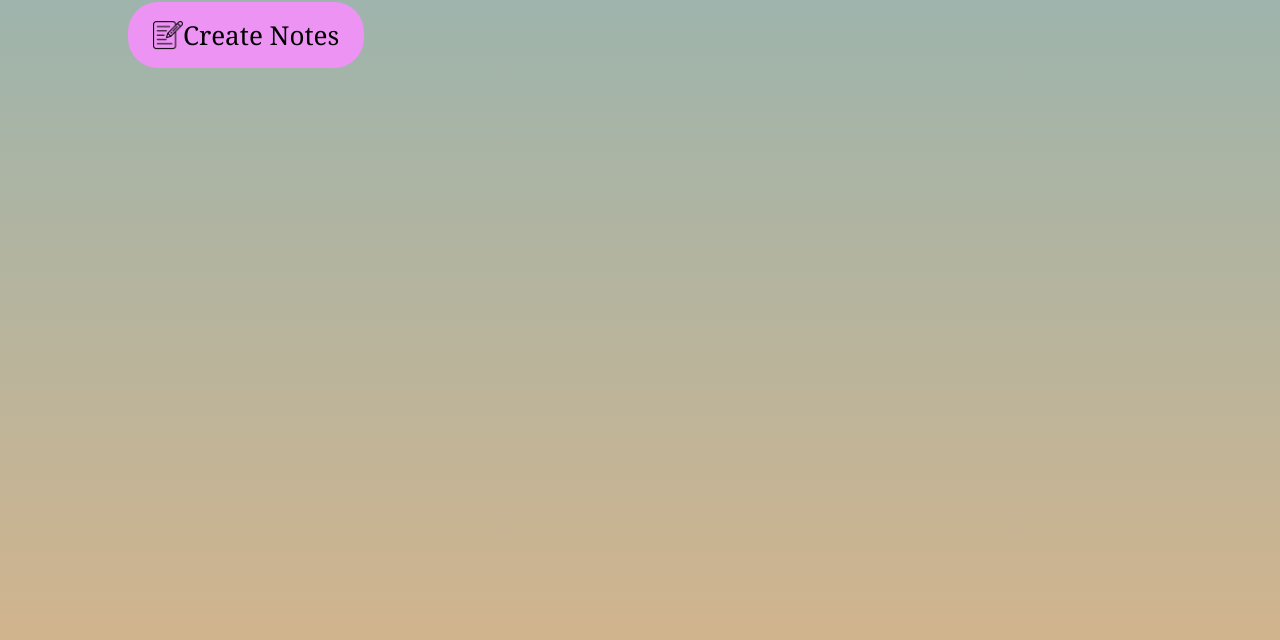
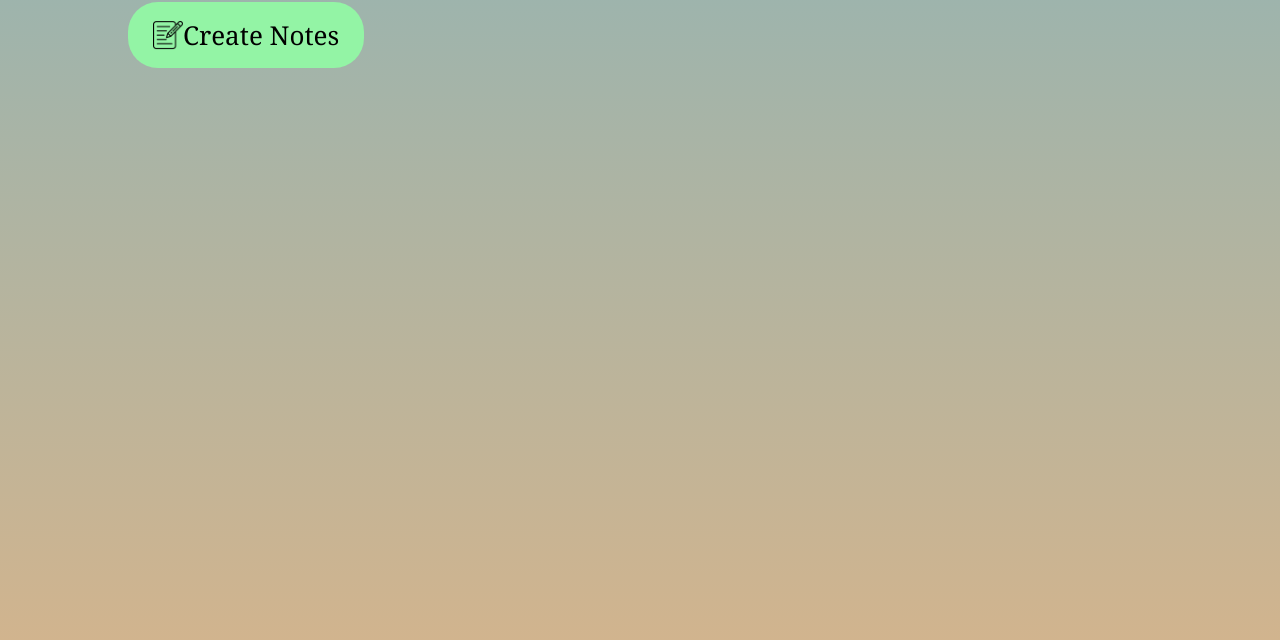
Before and after one commit to abubakarim78/My_Notes_Keeper-app, a plain HTML site: page index.html in a window 1280 px wide. Shown: the part 160-800 px from the top of the page. Drawn offline with Linux system fonts and the light colour scheme.

Commit message:
css edit

```diff
--- a/index.css
+++ b/index.css
@@ -38,14 +38,14 @@ button {
     outline: none;
     margin: 15px 0 25px;
     cursor: pointer;
-    background-color: #ed93f4;
+    background-color: #93f4a5;
     font-size: 26px;
     display: flex;
     align-items: center;
 }
 
 button:hover{
-    color: #f00505;
+    color: #052cf0;
     background-color: aquamarine;
 }
 
```
